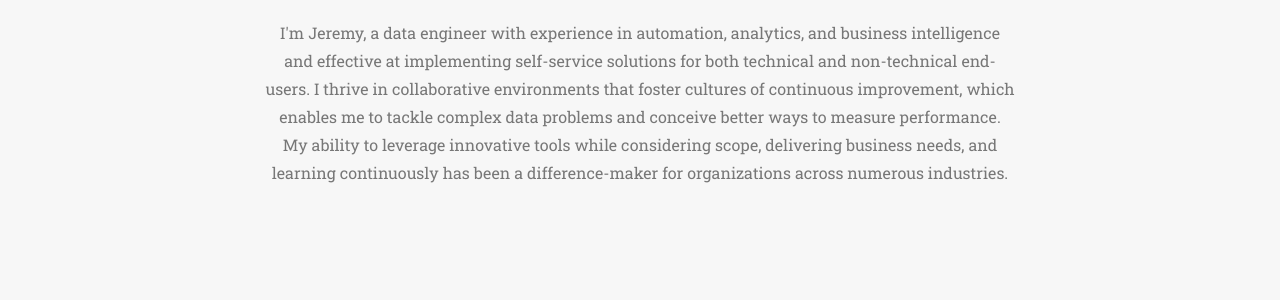
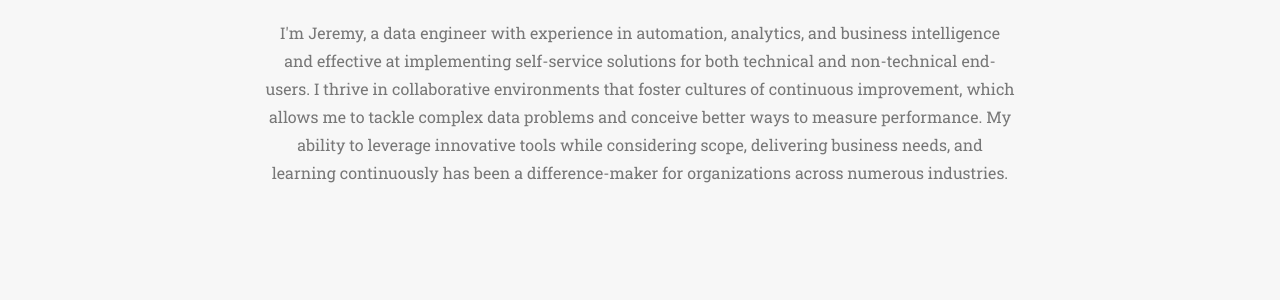
Before and after one commit to jlstewart12/JS_Portfolio_E, a Jekyll site: the page built from _posts/2014-07-13-project-6.markdown, in a window 1280 px wide and 900 px high, scrolled down 674 px. Shown: the part 238-538 px from the top of the window. Built offline with Jekyll 4.4.1, drawn with Linux system fonts in a browser that asks for light colours; some web fonts are replaced.

Commit message:
minor update

```diff
--- a/_includes/team.html
+++ b/_includes/team.html
@@ -19,7 +19,7 @@
             </div>
             <div class="row">
                 <div class="col-lg-8 col-lg-offset-2 text-center">
-                    <p class="large text-muted">I'm Jeremy, a data engineer with experience in automation, analytics, and business intelligence and effective at implementing self-service solutions for both technical and non-technical end-users. I thrive in collaborative environments that foster cultures of continuous improvement, which enables me to tackle complex data problems and conceive better ways to measure performance. My ability to leverage innovative tools while considering scope, delivering business needs, and learning continuously has been a difference-maker for organizations across numerous industries.</p>
+                    <p class="large text-muted">I'm Jeremy, a data engineer with experience in automation, analytics, and business intelligence and effective at implementing self-service solutions for both technical and non-technical end-users. I thrive in collaborative environments that foster cultures of continuous improvement, which allows me to tackle complex data problems and conceive better ways to measure performance. My ability to leverage innovative tools while considering scope, delivering business needs, and learning continuously has been a difference-maker for organizations across numerous industries.</p>
                 </div>
             </div>
         </div>
```
Also changed, not shown: 4 other files.
